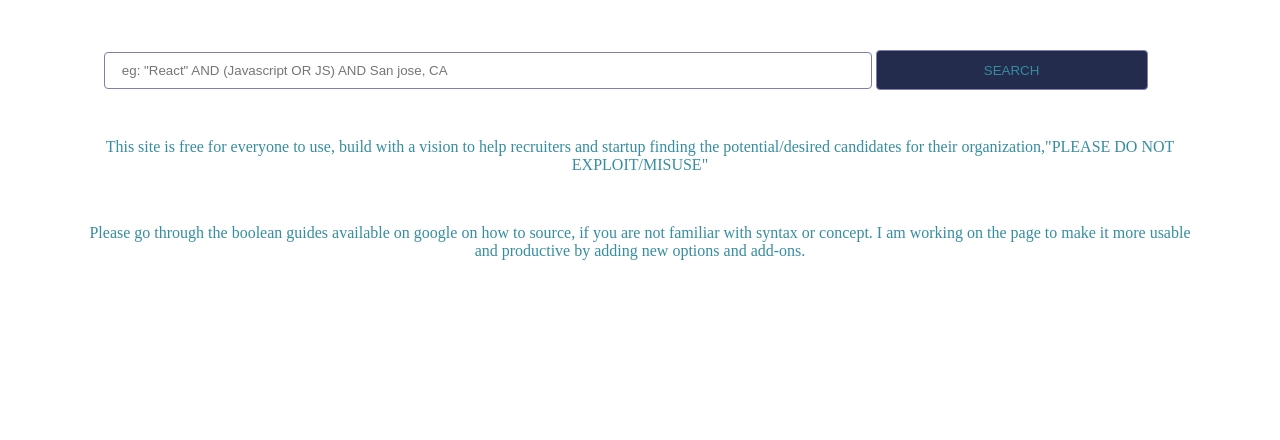
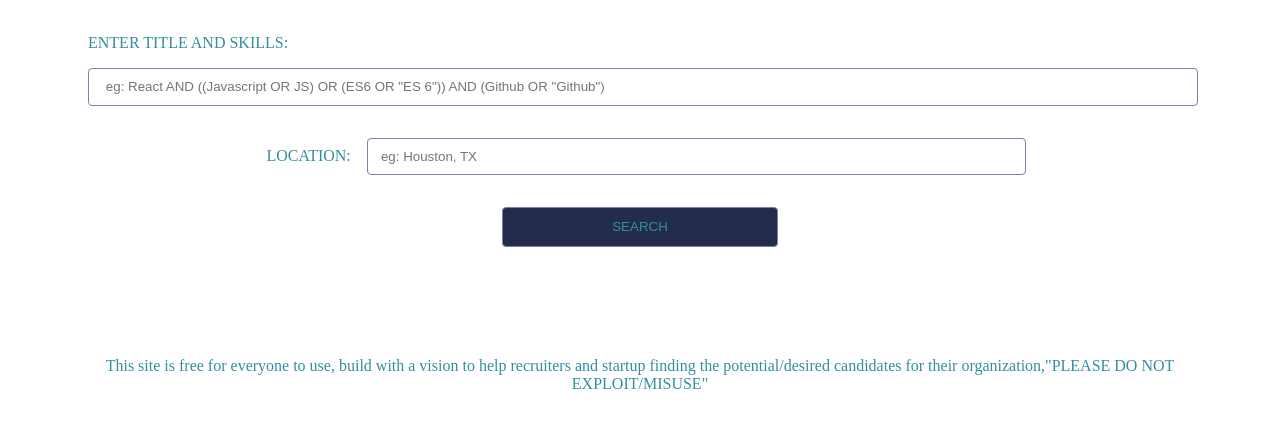
Before and after one commit to Bharath-Dubbaka/BlogAndXraySearch, a Gatsby site: page /xray in a window 1280 px wide. Shown: the part 341-781 px from the top of the page. Built offline with nearby package versions, Linux system fonts and the light colour scheme; Gatsby itself is replaced by a stand-in of ours.

Commit message:
added location column and checked fncality

```diff
--- a/src/pages/blog.module.scss
+++ b/src/pages/blog.module.scss
@@ -1,7 +1,7 @@
 .title {
   display: flex;
   justify-content: center;
-  color:#358da0
+  color: #358da0;
 }
 .posts {
   list-style-type: none;
@@ -18,13 +18,13 @@
     display: block;
     padding: 1rem;
     text-decoration: none;
-    border: 1px solid #D0D0D0;
+    border: 1px solid #d0d0d0;
     border-radius: 1em;
   }
 
   a:hover {
     background: #7f7eb3;
-    color:white
+    color: white;
   }
 
   h2 {
@@ -37,24 +37,52 @@
   }
 }
 
-
 // xray page
 .xrayInputDiv {
   margin-left: 1em;
   padding-top: 2em;
   padding-bottom: 2em;
+  display: flex;
+  justify-content: center;
 }
-.xrayInputDiv input {
+.xrayInputDivTwo {
+  margin-left: 1em;
+  padding-top: 2em;
+  padding-bottom: 2em;
+  display: flex;
+  justify-content: center;
+}
+
+.xrayInputDivOne input {
   height: 2.5em;
   // background-color: #f4f4f4;
-    margin-right: 0.3em;
-    width: 70%;
+  // margin-right: 0.3em;
+  width: 100%;
   border: 1px solid #7f7eb3;
   border-radius: 0.3em;
-
 }
-
-  .xrayInputDiv button {
+.xrayInputDivTwoInputOne {
+  height: 2.5em;
+  // background-color: #f4f4f4;
+  // margin-right: 0.3em;
+  width: 60%;
+  border: 1px solid #7f7eb3;
+  border-radius: 0.3em;
+  margin-right: 0.3em;
+}
+.xrayInputDivTwoInputTwo {
+  height: 2.5em;
+  // background-color: #f4f4f4;
+  // margin-right: 0.3em;
+  width: 40%;
+  border: 1px solid #7f7eb3;
+  border-radius: 0.3em;
+}
+.xraySubmitDiv {
+  display: flex;
+  justify-content: center;
+}
+.xraySubmitDiv button {
   height: 3em;
   background-color: #232c4d;
   // margin-right: 1em;
@@ -62,27 +90,32 @@
   border: 1px solid #7f7eb3;
   border-radius: 0.3em;
   color: #358da0;
-
-
 }
 .headingDiv {
   display: flex;
   justify-content: center;
   h1 {
-      color:#358da0
+    color: #358da0;
   }
 }
 .xrayIntro {
   justify-content: center;
   display: flex;
 }
-  .xrayOutRow {
+.xrayOutRowOne {
   justify-content: center;
   display: flex;
   text-align: center;
   color: #358da0;
+  margin-top: 10%;
 }
-
+.xrayOutRowTwo {
+  justify-content: center;
+  display: flex;
+  text-align: center;
+  color: #358da0;
+  // margin-top: 10%;
+}
 // Homepage
 .homeContainer {
   text-align: center;
--- a/src/pages/xray.js
+++ b/src/pages/xray.js
@@ -5,6 +5,7 @@ import * as blogStyles from "./blog.module.scss"
 
 function XrayPage() {
   const [string, setString] = useState("")
+  const [location, setLocation] = useState("")
 
   const handleString = e => {
     // let preString = 'http://www.google.com/search?q=+';
@@ -12,13 +13,18 @@ function XrayPage() {
       ' -intitle:"profiles" -inurl:"dir/ " site:linkedin.com/in/ OR site:linkedin.com/pub/'
     setString(e.target.value + postString)
   }
+  const handleLocation = e => {
+    // let preString = 'http://www.google.com/search?q=+';
+    setLocation(e.target.value + " AND ")
+  }
   //   const handleClear = () => {
   //     setString("");
   //   };
-
+console.log(location);
+console.log(string);
   const onSubmit = () => {
     return string.length !== 0
-      ? window.open("http://www.google.com/search?q=+" + string)
+      ? window.open("http://www.google.com/search?q=+" + location + string )
       : alert("Please enter string")
   }
   return (
@@ -31,26 +37,44 @@ function XrayPage() {
           <div className={blogStyles.headingDiv}>
             <h1> LinkedIn Xray Search Tool </h1>
           </div>
-          <div className={blogStyles.xrayInputDiv}>
+          <div className={blogStyles.xrayInputDivOne}>
+            <p style={{  color: "#358da0"}}>ENTER TITLE AND SKILLS: </p>
             <input
               className="input-field"
               type="text"
               name="string"
+              placeholder='    eg: React AND ((Javascript OR JS) OR (ES6 OR "ES 6")) AND (Github OR "Github")'
+              onChange={handleString}
+            />
+          </div>
+          <div className={blogStyles.xrayInputDivTwo}>
+            <div style={{color: "#358da0", marginTop:"0.6em", marginRight:"1em"}}> LOCATION: </div>
+            <input
+              className={blogStyles.xrayInputDivTwoInputOne}
+              type="text"
+              name="string"
+              placeholder="   eg: Houston, TX"
+              onChange={handleLocation}
+            />
+            {/* <input
+              className={blogStyles.xrayInputDivTwoInputTwo}
+              type="text"
+              name="string"
               placeholder='    eg: "React" AND (Javascript OR JS) AND San jose, CA'
               onChange={handleString}
-            />
-            <button onClick={onSubmit} className="search-btn">
-              SEARCH
-            </button>
+            /> */}
+          </div>
+          <div className={blogStyles.xraySubmitDiv}>
+            <button onClick={onSubmit}>SEARCH</button>
           </div>
           <div>
-            <p className={blogStyles.xrayOutRow}>
+            <p className={blogStyles.xrayOutRowOne}>
               This site is free for everyone to use, build with a vision to help
               recruiters and startup finding the potential/desired candidates
               for their organization,"PLEASE DO NOT EXPLOIT/MISUSE"
             </p>
             <br />
-            <p className={blogStyles.xrayOutRow}>
+            <p className={blogStyles.xrayOutRowTwo}>
               {/* but it still costs me money
             to host and maintain… Why don’t you #BeAwesome and help out by
             Donating. Lorem ipsum dolor, sit amet consectetur adipisicing elit. */}{" "}
```
Lines whose indentation alone changed are shown as unchanged.
